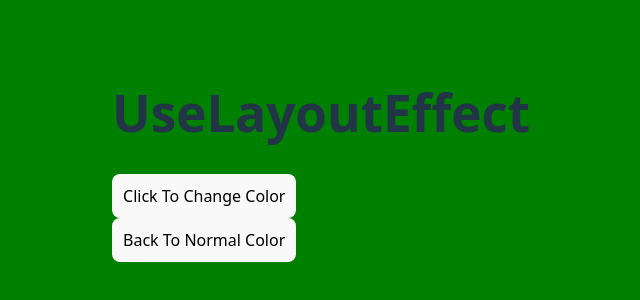
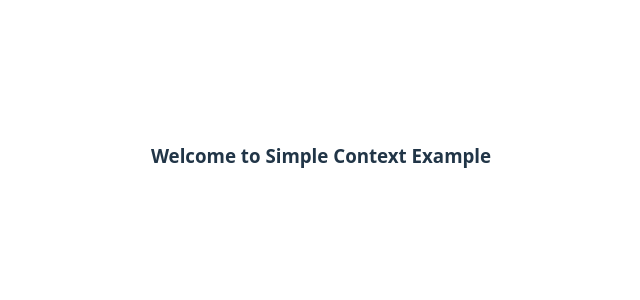
Before and after one commit to Karthik171819/React19, a React (Vite) app in the folder myapp/: page / in a window 1280 px wide. Shown: the part 244-544 px from the top of the page, without its empty margins (319-959 px from the left). Built offline with nearby package versions, Linux system fonts and the light colour scheme.

Commit message:
UseContext Example

```diff
--- a/myapp/src/App.jsx
+++ b/myapp/src/App.jsx
@@ -17,6 +17,7 @@ import UseStateExample from "./hooks/01-useState/useStateExample";
 import UseActionState from "./hooks/02-useActionState/useActionState";
 import UseEffect from "./hooks/03-useEffect/useEffect";
 import UseLayoutEffect from "./hooks/04-useLayoutEffect/useLayoutEffect";
+import UseContextExample from "./hooks/05-useContext/useContext";
 
 
 
@@ -66,7 +67,8 @@ function App(){
   //return <UseStateExample/>
   //return <UseActionState/>
   //return <UseEffect/>
-  return <UseLayoutEffect/>
+  //return <UseLayoutEffect/>
+  return <UseContextExample/>
 }
 
 export default App
--- /dev/null
+++ b/myapp/src/hooks/05-useContext/useContext.jsx
@@ -0,0 +1,18 @@
+import { useState } from "react"
+
+export default function UseContextExample() {
+    return <div>
+      <Dashboard/>
+    </div>
+}
+
+function Dashboard() {
+    const [user, setUser] = useState({name:"karthik", email:"karthik@gmail.com"});
+    return <div>
+        <h3>Welcome to Simple Context Example</h3>
+    </div>
+}
+
+function Profile(){
+
+}
```
